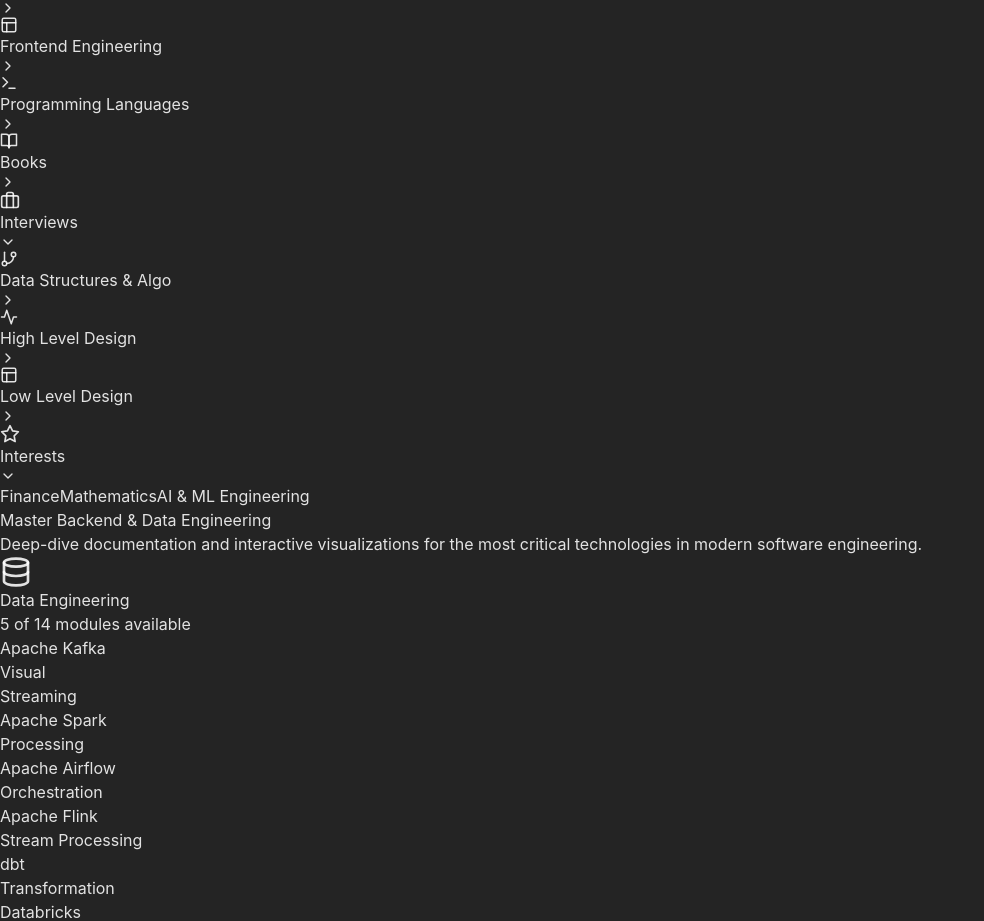
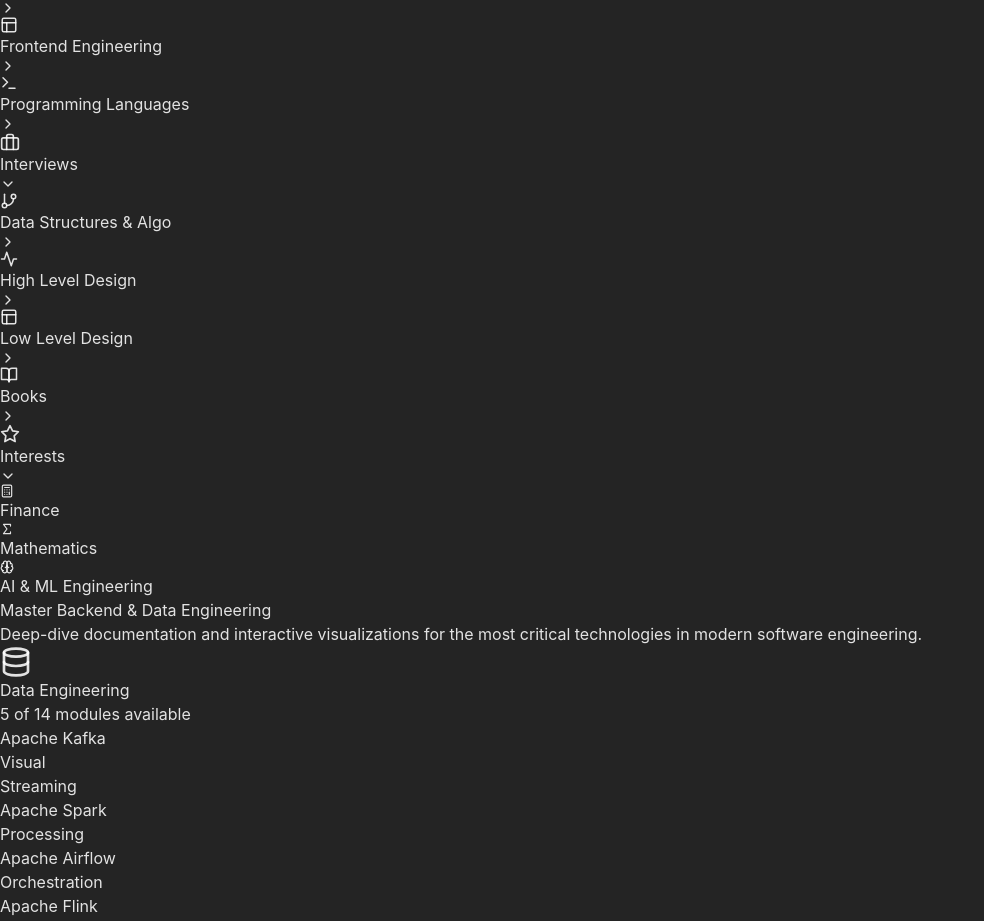
Before and after one commit to Insh72amim/mylearningcollection, a React (Vite) app: page / in a window 1280 px wide. Shown: the part 1480-2401 px from the top of the page, without its empty margins (0-984 px from the left). Built offline with nearby package versions, Linux system fonts and the light colour scheme.

Commit message:
feat: Add icons to categories in Layout component and update category IDs for 'books' in technologies config

```diff
--- a/src/components/Layout.jsx
+++ b/src/components/Layout.jsx
@@ -159,6 +159,7 @@ const Layout = () => {
           const techPath = `/${category.id}/${firstTech.id}`;
           const active = isActive(techPath);
           const disabled = firstTech.comingSoon;
+          const Icon = category.icon;
 
           return (
             <Link
@@ -172,7 +173,10 @@ const Layout = () => {
                   : "text-gray-300 hover:text-white hover:bg-gray-700"
               }`}
               onClick={(e) => disabled && e.preventDefault()}>
-              <span>{category.name}</span>
+              <span className="flex items-center gap-2">
+                {Icon && <Icon size={14} />}
+                {category.name}
+              </span>
               {disabled && (
                 <span className="text-[10px] bg-gray-700 text-gray-400 px-2 py-0.5 rounded">
                   Soon
--- a/src/config/technologies.js
+++ b/src/config/technologies.js
@@ -679,7 +679,6 @@ export const superCategories = [
       "devops-engineering",
       "frontend-engineering",
       "programming-languages",
-      "books",
     ],
   },
   {
@@ -687,7 +686,7 @@ export const superCategories = [
     name: "Interviews",
     icon: Briefcase,
     color: "orange",
-    categoryIds: ["dsa", "system-design", "low-level-design"],
+    categoryIds: ["dsa", "system-design", "low-level-design", "books"],
   },
   {
     id: "interests",
```
Also changed, not shown: src/data/README.md (deleted), 1 other file (tests, documents, lock files or other folders).
